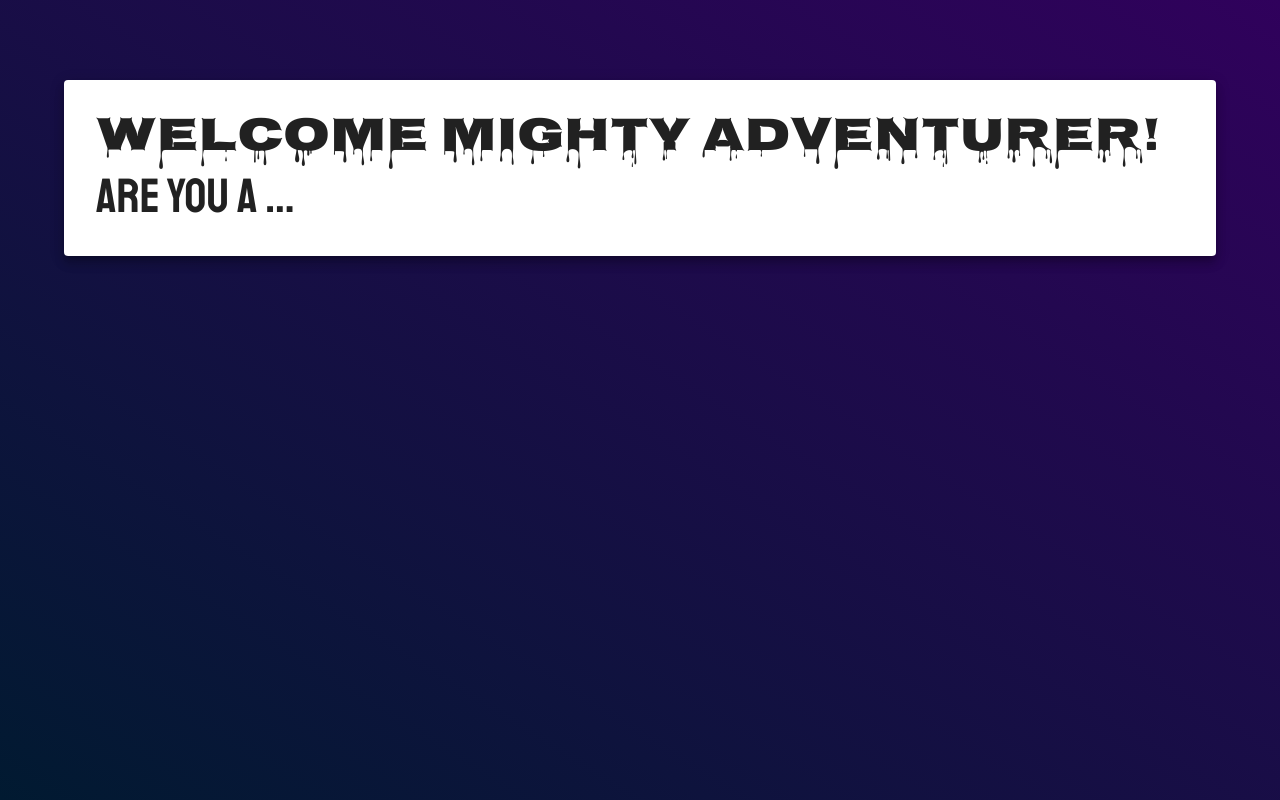
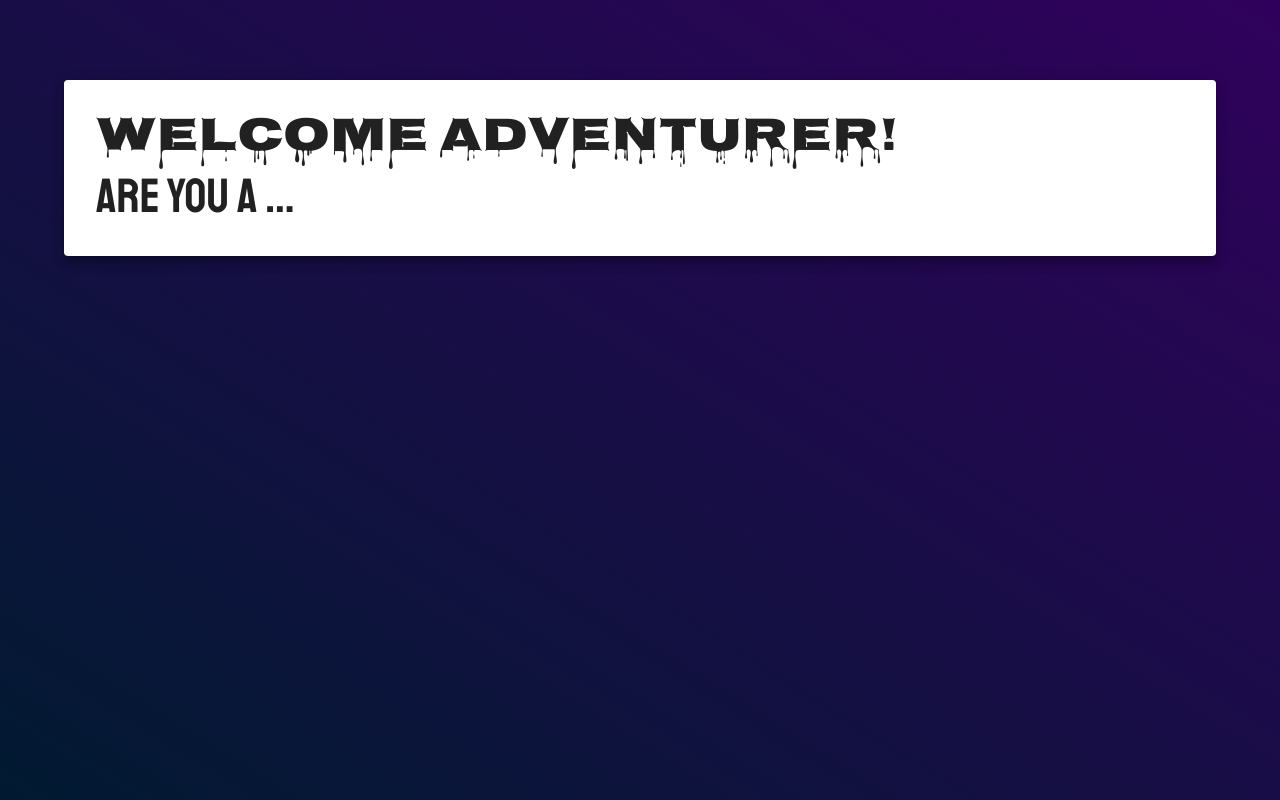
Before and after one commit to Gtallant/tabletop-manager, a Next.js app: page / in a window 1280 px wide. Built offline with nearby package versions, Linux system fonts and the light colour scheme.

Commit message:
Update homepage text

```diff
--- a/pages/index.tsx
+++ b/pages/index.tsx
@@ -15,7 +15,7 @@ const Home: NextPage = () => {
 
       <Layout>
         <Typography variant="h1">
-          Welcome mighty adventurer!
+          Welcome adventurer!
         </Typography>
 
         <Typography variant="h3">
```
